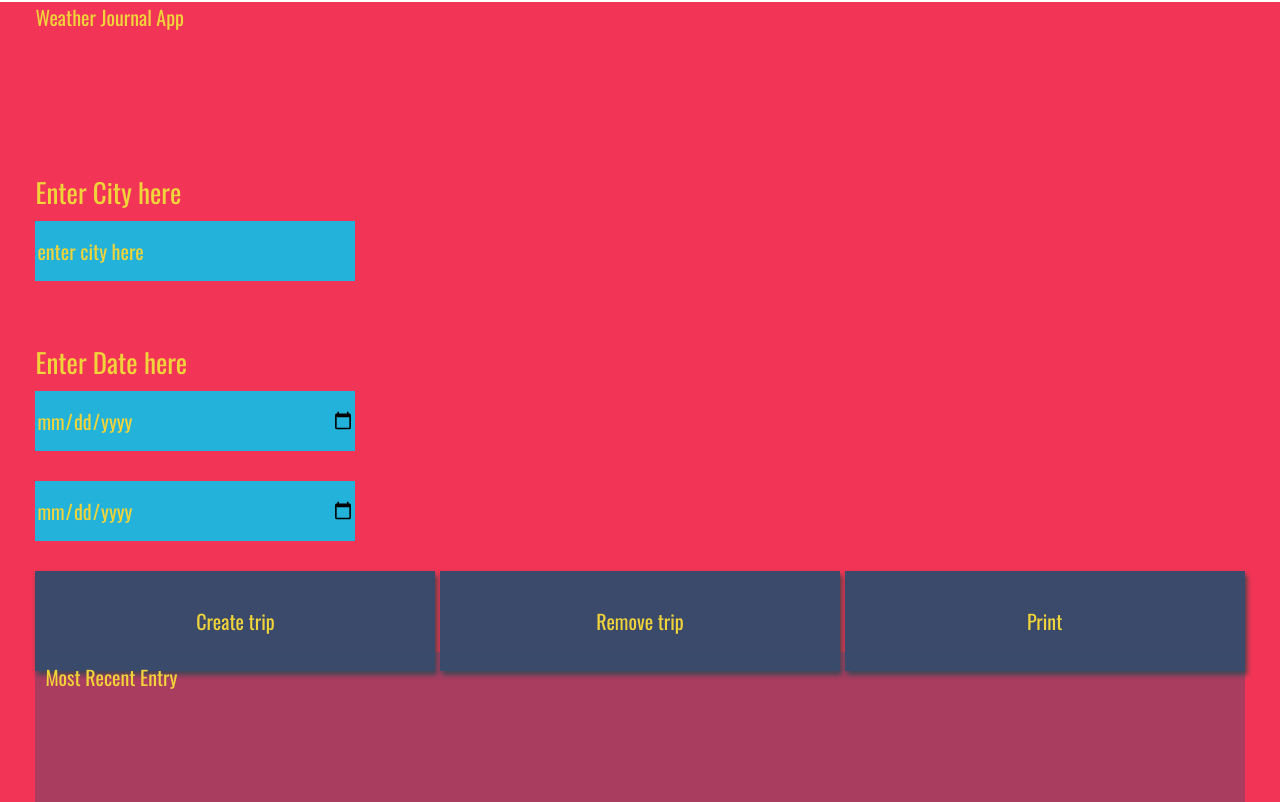
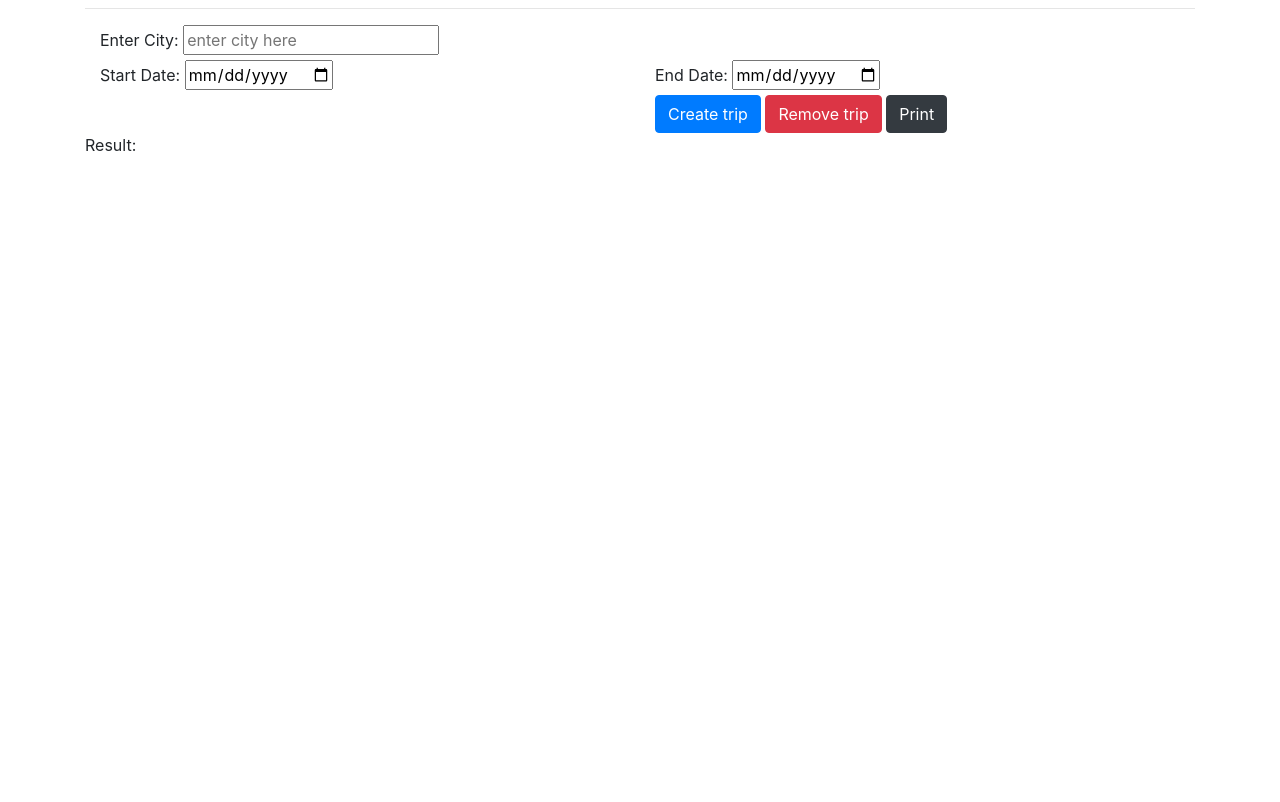
Before and after one commit to AhmedAlsudairi/FEND-Capstone-Travel-App, a website built with webpack: page src/client/views/index.html in a window 1280 px wide. Shown: the part 64-866 px from the top of the page. After the commit the page ends 800 px from the top, so only its background shows below. Built offline with nearby package versions, Linux system fonts and the light colour scheme; a web font is replaced by a local one.

Commit message:
intial design by Bootstrap

```diff
--- a/src/client/index.js
+++ b/src/client/index.js
@@ -1,4 +1,4 @@
-import {createTrip,getCountdown,getFromAPI,getFromWeatherbit,getData,updateUI,postData,subtractDates,removeTrip,getFromLocalStorage} from '../client/js/app';
+import {createTrip,getCountdown,getFromAPI,getFromWeatherbit,getData,updateUI,postData,subtractDates,removeTrip,getFromLocalStorage,getFromCountryAPI} from '../client/js/app';
 import '../client/styles/style.scss';
 import 'bootstrap/dist/css/bootstrap.min.css';
 document.addEventListener('load',getFromLocalStorage);
@@ -26,5 +26,7 @@ export{
     updateUI,
     postData,
     subtractDates,
-    getFromLocalStorage
+    getFromLocalStorage,
+    removeTrip,
+    getFromCountryAPI
 }
--- a/src/client/styles/style.scss
+++ b/src/client/styles/style.scss
@@ -1,91 +1,92 @@
-body {
-    background: #fffff8;
-    font-family: -apple-system, BlinkMacSystemFont, sans-serif;
+// body {
+//     background: #fffff8;
+//     font-family: -apple-system, BlinkMacSystemFont, sans-serif;
+// }
+
+// #app {
+//     display: grid;
+//     grid-auto-rows: minmax(150px, auto);
+//     /* grid-template-columns:  */
+//     height: 100vh;
+//     background: #f23557;
+//     color: #f0d43a;
+//     justify-content: center;
+//     grid-gap: 1em;
+//     font-size: 20px;
+//     font-family: 'Oswald', sans-serif;
+// }
+
+// .entry {
+//     background: rgba(59, 74, 107, .4);
+// }
+
+// #entryHolder {
+//     padding: 10px;
+// }
+
+// /*  Basic Styling To Override Default For Basic HTML Elements */
+
+// label {
+//     display: block;
+//     font-size: 27px;
+// }
+
+// input {
+//     display: block;
+//     height: 60px;
+//     width: 320px;
+//     background: #22b2da;
+//     color: #f0d43a;
+//     font-size: 20px;
+//     font-family: 'Oswald', sans-serif;
+//     border: none;
+// }
+
+// button {
+//     width: 400px;
+//     height: 100px;
+//     background: #3b4a6b;
+//     color: #f0d43a;
+//     font-size: 26px;
+//     font-family: 'Oswald', sans-serif;
+//     border: none;
+//     box-shadow: 2px 4px 5px #444;
+// }
+
+h1 {
+    text-align: center;
+    width: 100%;
 }
 
-#app {
-    display: grid;
-    grid-auto-rows: minmax(150px, auto);
-    /* grid-template-columns:  */
-    height: 100vh;
-    background: #f23557;
-    color: #f0d43a;
-    justify-content: center;
-    grid-gap: 1em;
-    font-size: 20px;
-    font-family: 'Oswald', sans-serif;
-}
+// textarea {
+//     background: #22b2da;
+//     color: #f0d43a;
+//     font-size: 20px;
+//     font-family: 'Oswald', sans-serif;
+// }
 
-.entry {
-    background: rgba(59, 74, 107, .4);
-}
+// /* Reset style for HTML element on active to have no border*/
 
-#entryHolder {
-    padding: 10px;
-}
+// input:focus, select:focus, textarea:focus, button:focus {
+//     outline: none;
+// }
 
-/*  Basic Styling To Override Default For Basic HTML Elements */
+// /* Style for Placeholder Text*/
 
-label {
-    display: block;
-    font-size: 27px;
-}
+// ::placeholder {
+//     /* Firefox, Chrome, Opera */
+//     color: #f0d43a;
+//     font-family: 'Oswald', sans-serif;
+// }
 
-input {
-    display: block;
-    height: 60px;
-    width: 320px;
-    background: #22b2da;
-    color: #f0d43a;
-    font-size: 20px;
-    font-family: 'Oswald', sans-serif;
-    border: none;
-}
+// :-ms-input-placeholder {
+//     /* Internet Explorer 10-11 */
+//     color: #f0d43a;
+//     font-family: 'Oswald', sans-serif;
+// }
 
-button {
-    width: 400px;
-    height: 100px;
-    background: #3b4a6b;
-    color: #f0d43a;
-    font-size: 26px;
-    font-family: 'Oswald', sans-serif;
-    border: none;
-    box-shadow: 2px 4px 5px #444;
-}
-
-h1 {
-    font-size: 36px;
-}
-
-textarea {
-    background: #22b2da;
-    color: #f0d43a;
-    font-size: 20px;
-    font-family: 'Oswald', sans-serif;
-}
-
-/* Reset style for HTML element on active to have no border*/
-
-input:focus, select:focus, textarea:focus, button:focus {
-    outline: none;
-}
-
-/* Style for Placeholder Text*/
-
-::placeholder {
-    /* Firefox, Chrome, Opera */
-    color: #f0d43a;
-    font-family: 'Oswald', sans-serif;
-}
-
-:-ms-input-placeholder {
-    /* Internet Explorer 10-11 */
-    color: #f0d43a;
-    font-family: 'Oswald', sans-serif;
-}
-
-::-ms-input-placeholder {
-    /* Microsoft Edge */
-    color: #f0d43a;
-    font-family: 'Oswald', sans-serif;
-}
+// ::-ms-input-placeholder {
+//     /* Microsoft Edge */
+//     color: #f0d43a;
+//     font-family: 'Oswald', sans-serif;
+// }
--- a/src/client/views/index.html
+++ b/src/client/views/index.html
@@ -9,29 +9,44 @@
 </head>
 
 <body>
-  <div class="alert alert-primary" role="alert">
-    A simple primary alert—check it out!
-  </div>
-  <div id="app">
-    <div class="holder headline">
-      Weather Journal App
+  <div id="app" class="container">
+    <div class="container">
+      <div class="row">
+     <h1>Capstone: Travel App</h1>
     </div>
-    <div class="holder zip">
-      <label for="city">Enter City here</label>
+    </div>
+    <hr>
+    <div class="container">
+      <div class="row">
+        <div class="col-12">
+      <label for="city">Enter City: </label>
       <input type="text" id="city" placeholder="enter city here">
+        </div>
     </div>
-    <div class="holder feel">
-        <label for="date">Enter Date here</label>
+    <div class="row">
+        <div class="col">
+        <label for="date">Start Date: </label>
         <input type="date" id="date" placeholder="enter start date here">
-        <br>
-        <input type="date" id="endDate" placeholder="enter end date here">
-        <br>
-      <button id="create" type="submit"> Create trip </button>
-      <button id="remove" type="submit"> Remove trip </button>
-      <button id="print" type="submit"> Print </button>
+        </div>
+
+        <div class="col">
+          <label for="endDate">End Date: </label>
+          <input type="date" id="endDate" placeholder="enter end date here">
+        </div>
     </div>
+    <div class="row">
+        <div class="col-6"></div>
+        <div class="col-6">
+        <button id="create" type="button" class="btn btn-primary"> Create trip </button>
+        <button id="remove" type="button" class="btn btn-danger"> Remove trip </button>
+        <button id="print" type="button" class="btn btn-dark"> Print </button>
+        </div>
+        </div>
+    </div>
+
+
     <div class="holder entry" id="entryHolder">
-      <div class="title">Most Recent Entry</div>
+      <div class="title">Result:</div>
       <div id="entryHolder">
         <div id="city"></div>
         <div id="temp"></div>
```
